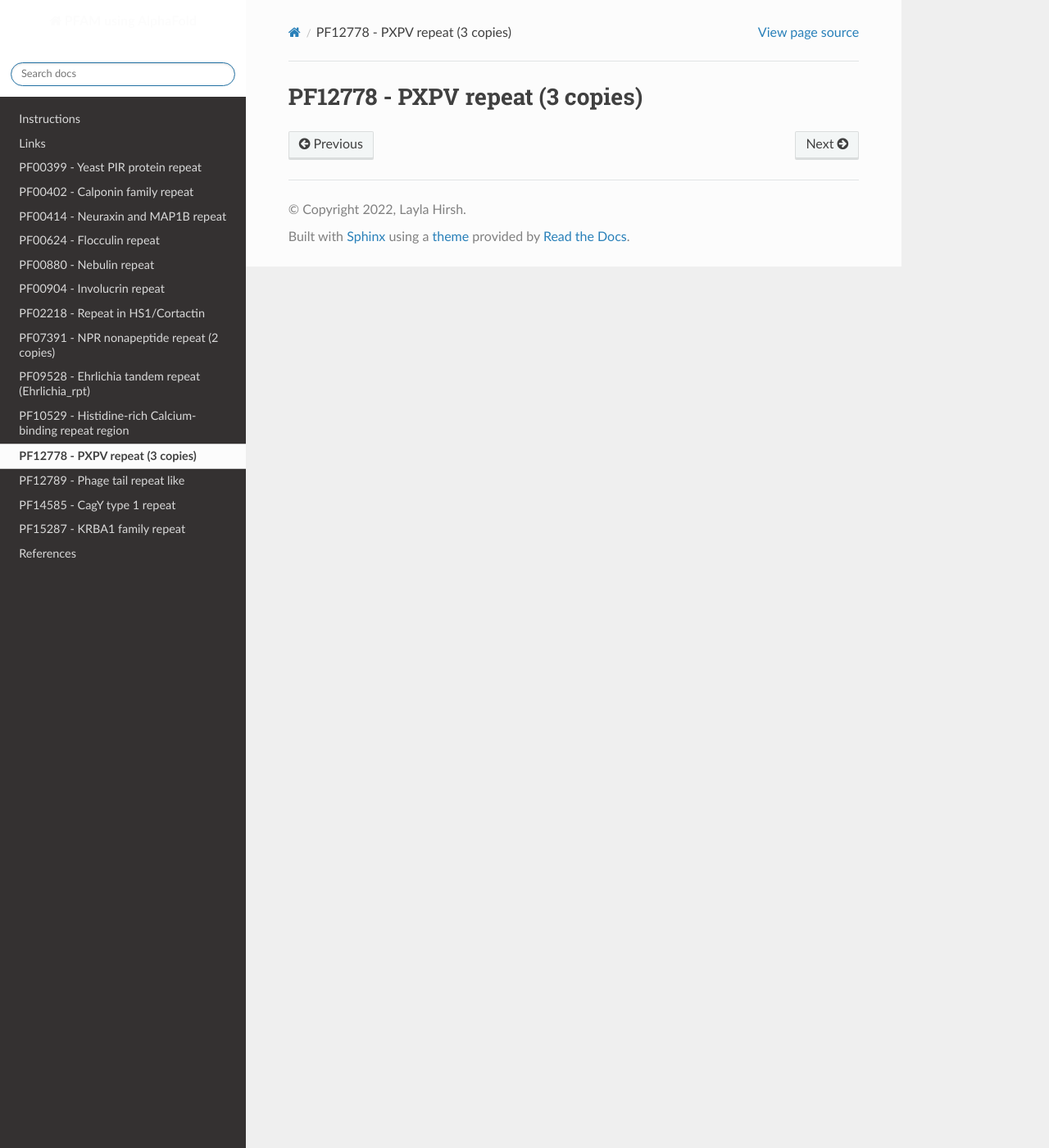
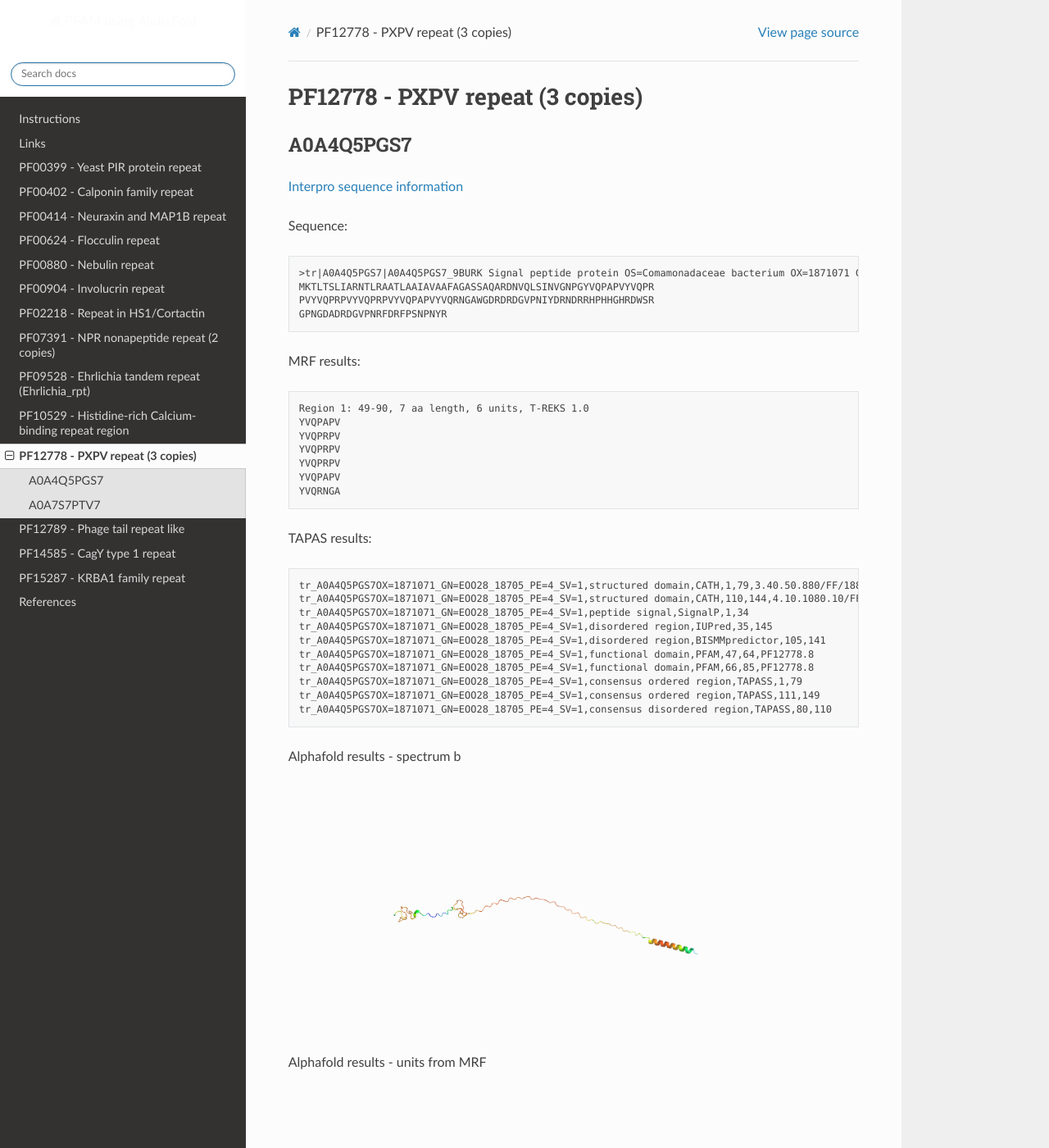
Before and after one commit to DraLaylaHirsh/AlphaFoldPfam, a Sphinx documentation site: the page built from docs/PF12778.rst, in a window 1280 px wide and 1400 px high. Shown: the whole window at 82% size. Built offline with Sphinx 7.4.7 and the Read the Docs theme 2.0.0, drawn with Linux system fonts in a browser that asks for light colours; some of the changed text lies outside the part shown.

Commit message:
Update PF12778.rst

```diff
--- a/docs/PF12778.rst
+++ b/docs/PF12778.rst
@@ -1,2 +1,100 @@
 PF12778 - PXPV repeat (3 copies)
 ================================
+
+A0A4Q5PGS7
+----------
+
+`Interpro sequence information <https://www.ebi.ac.uk/interpro/protein/UniProt/A0A4Q5PGS7/>`_
+
+Sequence:
+
+.. code-block:: Sequence
+
+  >tr|A0A4Q5PGS7|A0A4Q5PGS7_9BURK Signal peptide protein OS=Comamonadaceae bacterium OX=1871071 GN=EOO28_18705 PE=4 SV=1
+  MKTLTSLIARNTLRAATLAAIAVAAFAGASSAQARDNVQLSINVGNPGYVQPAPVYVQPR
+  PVYVQPRPVYVQPRPVYVQPAPVYVQRNGAWGDRDRDGVPNIYDRNDRRHPHHGHRDWSR
+  GPNGDADRDGVPNRFDRFPSNPNYR
+
+
+
+MRF results:
+
+.. code-block:: MRFresults
+
+  Region 1: 49-90, 7 aa length, 6 units, T-REKS 1.0
+  YVQPAPV
+  YVQPRPV
+  YVQPRPV
+  YVQPRPV
+  YVQPAPV
+  YVQRNGA
+
+TAPAS results:
+
+.. code-block:: TAPASresults
+
+  tr_A0A4Q5PGS7OX=1871071_GN=EOO28_18705_PE=4_SV=1,structured domain,CATH,1,79,3.40.50.880/FF/18841
+  tr_A0A4Q5PGS7OX=1871071_GN=EOO28_18705_PE=4_SV=1,structured domain,CATH,110,144,4.10.1080.10/FF/2874
+  tr_A0A4Q5PGS7OX=1871071_GN=EOO28_18705_PE=4_SV=1,peptide signal,SignalP,1,34
+  tr_A0A4Q5PGS7OX=1871071_GN=EOO28_18705_PE=4_SV=1,disordered region,IUPred,35,145
+  tr_A0A4Q5PGS7OX=1871071_GN=EOO28_18705_PE=4_SV=1,disordered region,BISMMpredictor,105,141
+  tr_A0A4Q5PGS7OX=1871071_GN=EOO28_18705_PE=4_SV=1,functional domain,PFAM,47,64,PF12778.8
+  tr_A0A4Q5PGS7OX=1871071_GN=EOO28_18705_PE=4_SV=1,functional domain,PFAM,66,85,PF12778.8
+  tr_A0A4Q5PGS7OX=1871071_GN=EOO28_18705_PE=4_SV=1,consensus ordered region,TAPASS,1,79
+  tr_A0A4Q5PGS7OX=1871071_GN=EOO28_18705_PE=4_SV=1,consensus ordered region,TAPASS,111,149
+  tr_A0A4Q5PGS7OX=1871071_GN=EOO28_18705_PE=4_SV=1,consensus disordered region,TAPASS,80,110
+
+
+Alphafold results - spectrum b
+
+.. image:: /images/A0A4Q5PGS7alphafold.png
+
+Alphafold results - units from MRF
+
+.. image:: /images/A0A4Q5PGS7alphafoldUnits.png
+
+`AlphaFold results <https://github.com/DraLaylaHirsh/AlphaFoldPfam/blob/b73994bcd35ae9c4f190f2e21cabcfe7b9f220e4/docs/AF-A0A4Q5PGS7-F1-model_v4.pdb />`_
+
+A0A7S7PTV7
+----------
+
+`Interpro sequence information <https://www.ebi.ac.uk/interpro/protein/UniProt/A0A7S7PTV7/>`_
+
+Sequence:
+
+.. code-block:: Sequence
+
+  >tr|A0A7S7PTV7|A0A7S7PTV7_9BRAD PXPV repeat-containing protein OS=Bradyrhizobium sp. CCBAU 51765 OX=1325102 GN=XH96_16775 PE=4 SV=1
+  MKYLFAAVMLASAAVGFSEAASAAGGCGPGWYRGPYGGCRPMRGPVVVRPAPVVVAPAPV
+  VVVPRARVCPYGFRWYAGRCRPF
+
+
+
+MRF results:
+
+.. code-block:: MRFresults
+
+  Region 1: 45-67, 9 aa length, 3 units, T-REKS 0.74
+  PVVVRPA--
+  PVVVAPA--
+  PVVVVPRAR
+
+
+TAPAS results:
+
+.. code-block:: TAPASresults
+
+  tr_A0A7S7PTV7_OX=1325102_GN=XH96_16775_PE=4_SV=1,peptide signal,SignalP,1,20
+  tr_A0A7S7PTV7_OX=1325102_GN=XH96_16775_PE=4_SV=1,functional domain,PFAM,44,62,PF12778.8
+  tr_A0A7S7PTV7_OX=1325102_GN=XH96_16775_PE=4_SV=1,consensus ordered region,TAPASS,1,85
+
+
+Alphafold results - spectrum b
+
+.. image:: /images/A0A7S7PTV7alphafold.png
+
+Alphafold results - units from MRF
+
+.. image:: /images/A0A7S7PTV7alphafoldUnits.png
+
+`AlphaFold results <https://github.com/DraLaylaHirsh/AlphaFoldPfam/blob/b73994bcd35ae9c4f190f2e21cabcfe7b9f220e4/docs/AF-A0A7S7PTV7-F1-model_v4.pdb/>`_
```
